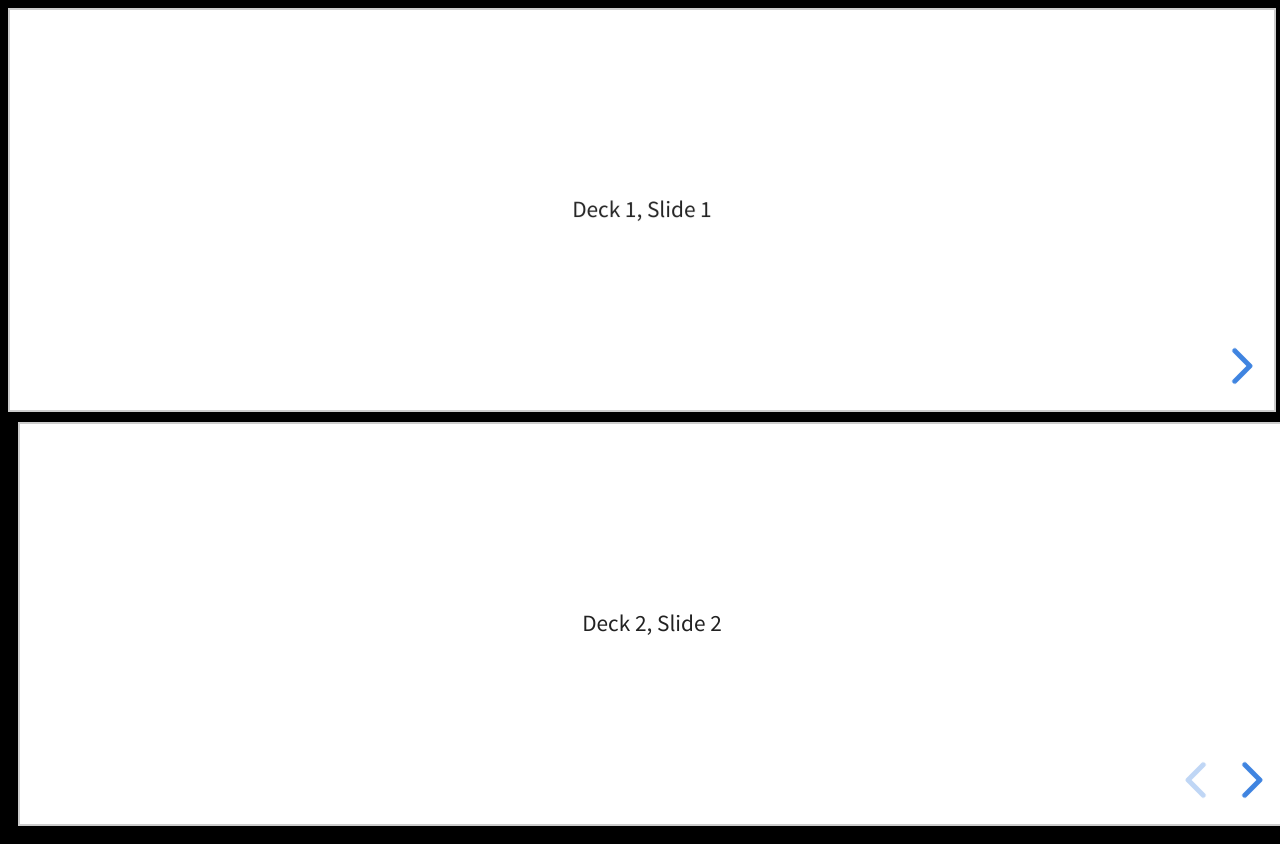
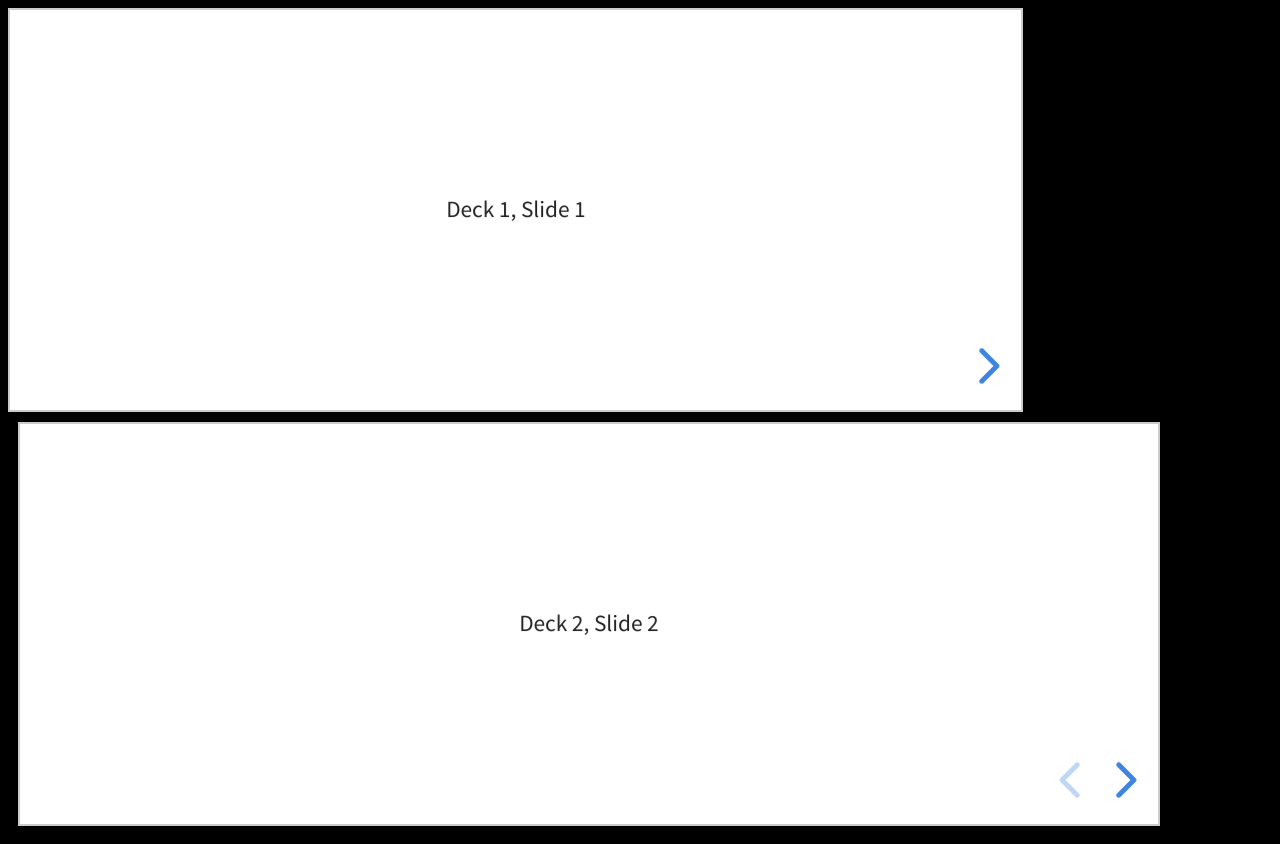
Before and after one commit to bransonfok/pharmacy_blog, a plain HTML site: page test.html in a window 1280 px wide. Drawn offline with Linux system fonts and the light colour scheme.

Commit message:
Update test.html

```diff
--- a/test.html
+++ b/test.html
@@ -16,7 +16,7 @@
 	<body style="background: black;">
 
 		<div style="display: flex; flex-direction: column;">
-			<div class="reveal deck1" style="width: 100%; height: 50vh;">
+			<div class="reveal deck1" style="width: 80%; height: 50vh;">
 				<div class="slides">
 					<section>Deck 1, Slide 1</section>
 					<section>Deck 1, Slide 2</section>
@@ -31,7 +31,7 @@
 				</div>
 			</div>
 
-			<div class="reveal deck2" style="width: 100%; height: 50vh; margin: 10px;">
+			<div class="reveal deck2" style="width: 90%; height: 50vh; margin: 10px;">
 				<div class="slides">
 					<section>Deck 2, Slide 1</section>
 					<section>Deck 2, Slide 2</section>
@@ -81,7 +81,7 @@
 			let deck2 = new Reveal( document.querySelector( '.deck2' ), {
 				embedded: true,
 				progress: false,
-				transition: 'fade',
+				transition: 'slide',
 				keyboardCondition: 'focused',
 				plugins: [ RevealMarkdown ]
 			} );
```
